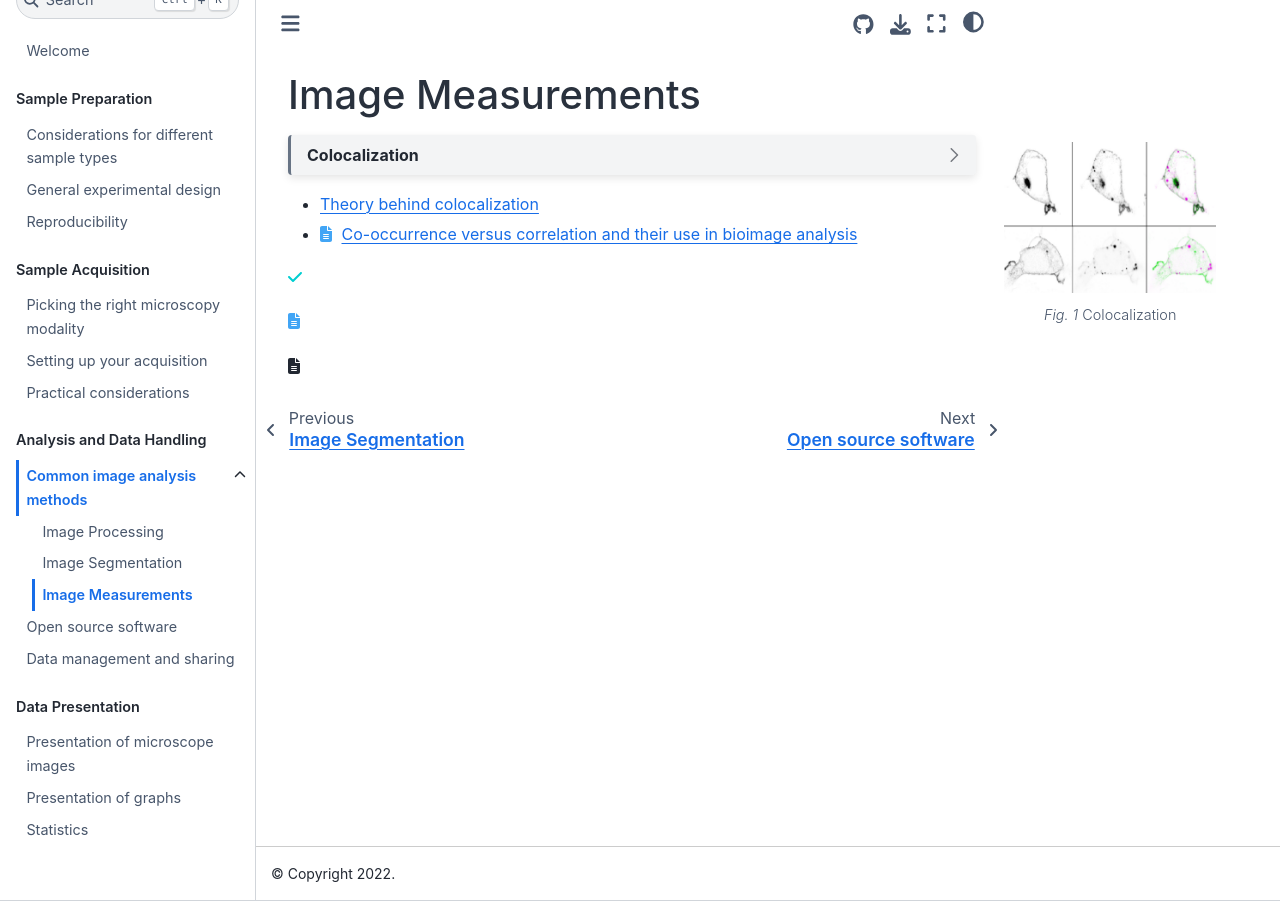
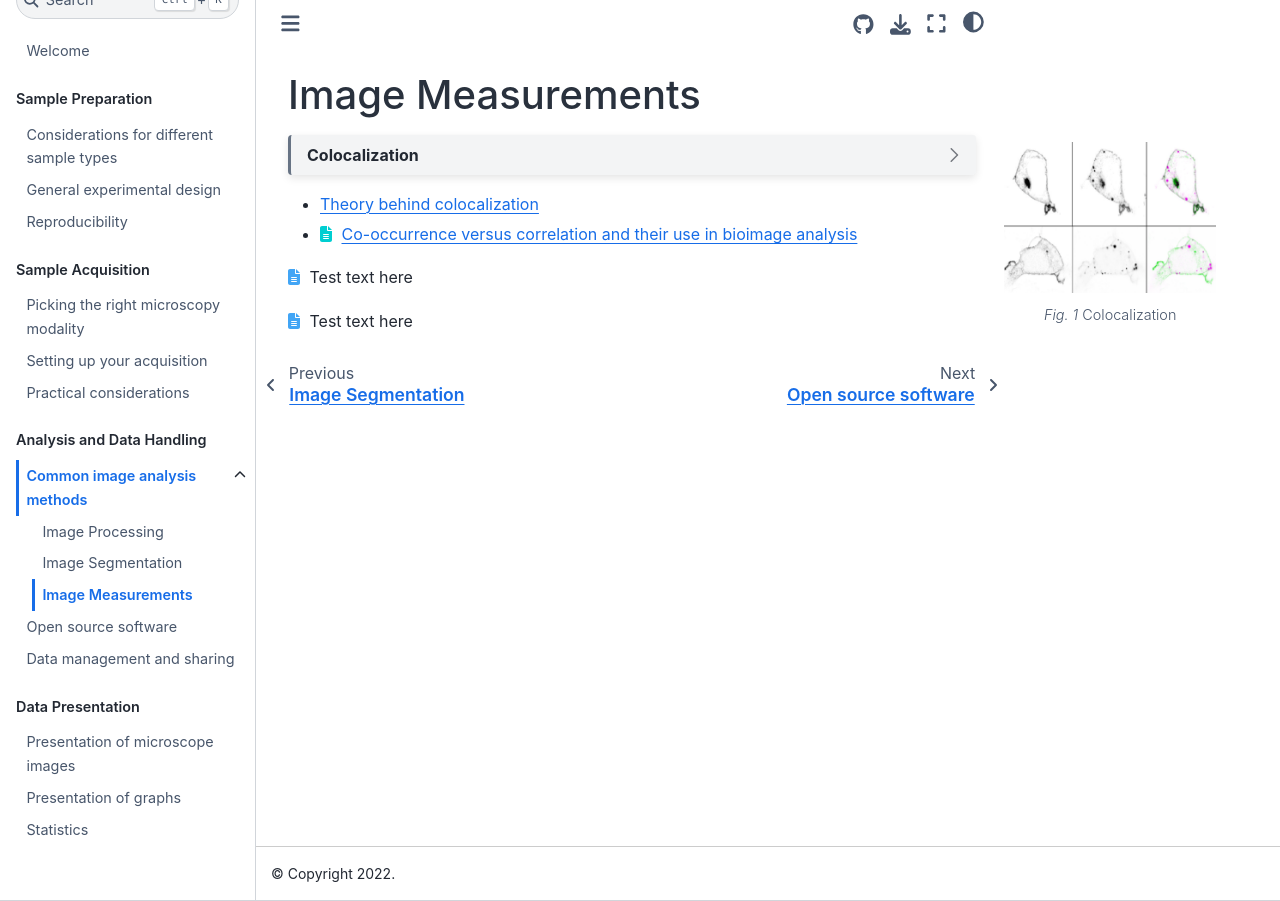
Before and after one commit to bdiazroh/MicroscopyForBeginnersReferenceGuide, a Jupyter Book: the page built from 03_Image_analysis/Image_measurements.md, in a window 1280 px wide. Built offline with Jupyter Book 1.0.4 settings and Sphinx 7.4.7 and the Sphinx Book theme 1.1.4, drawn with Linux system fonts in a browser that asks for light colours.

Commit message:
More icon testing

```diff
--- a/03_Image_analysis/Image_measurements.md
+++ b/03_Image_analysis/Image_measurements.md
@@ -17,10 +17,8 @@ types of methods that can be used to obtain this measurement.
 
 - [Theory behind colocalization](https://svi.nl/ColocalizationTheory)
 
-- <i class="fa-solid fa-file-lines" style="color:#42A5F5;margin-right:5px"></i> [Co-occurrence versus correlation and their use in bioimage analysis](https://journals.biologists.com/jcs/article/131/3/jcs211847/77151/Image-co-localization-co-occurrence-versus)
+- <i class="fa fa-file-lines fa-1x" style="color:DarkTurquoise;margin-right:5px"></i> [Co-occurrence versus correlation and their use in bioimage analysis](https://journals.biologists.com/jcs/article/131/3/jcs211847/77151/Image-co-localization-co-occurrence-versus)
 
-<i class="fa fa-check fa-1x" style="color:DarkTurquoise;margin-right:5px"></i>
+<i class="fa fa-file-lines fa-1x" style="color:#42A5F5;margin-right:5px"></i> Test text here
 
-<i class="fa-solid fa-file-lines" style="color:#42A5F5;margin-right:5px"></i>
-
-<i class="fa-solid fa-file-lines"></i>
+<i class="fa fa-file-lines" style="color:#42A5F5;margin-right:5px"></i> Test text here
```
